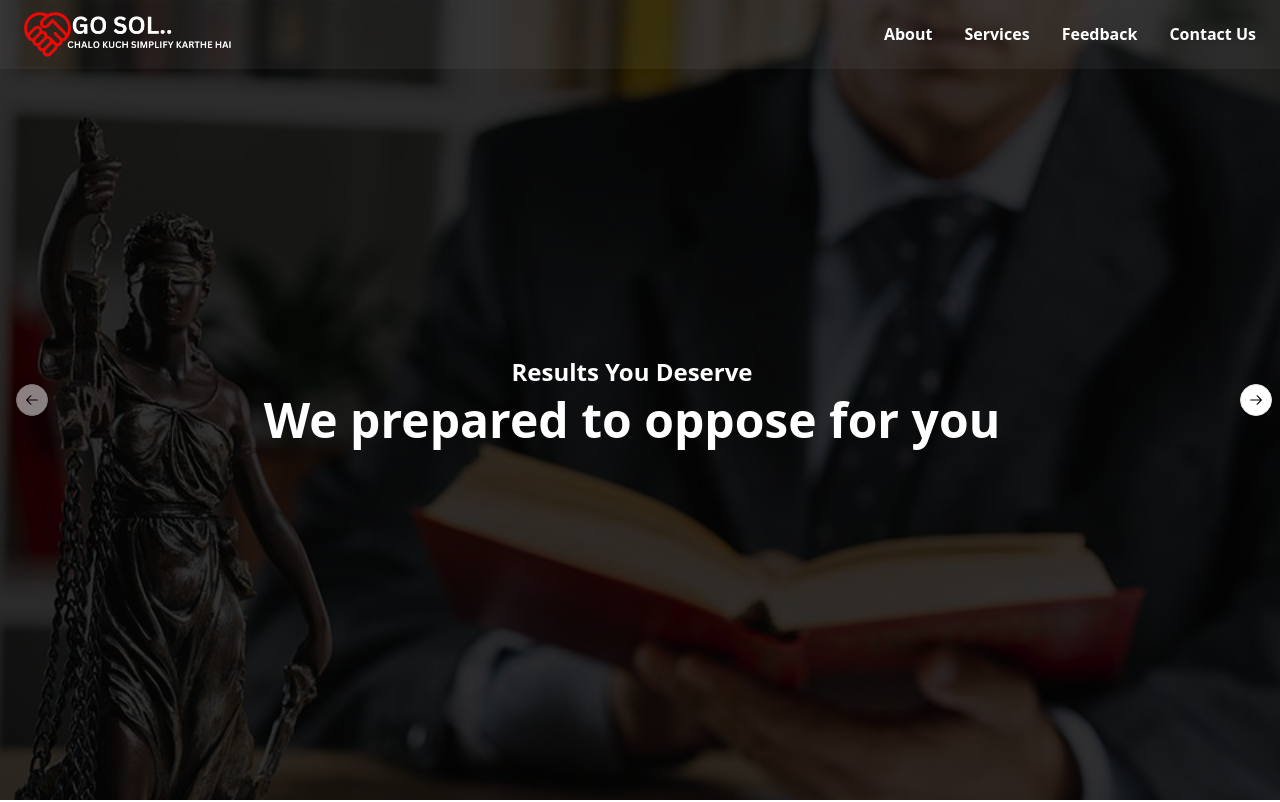
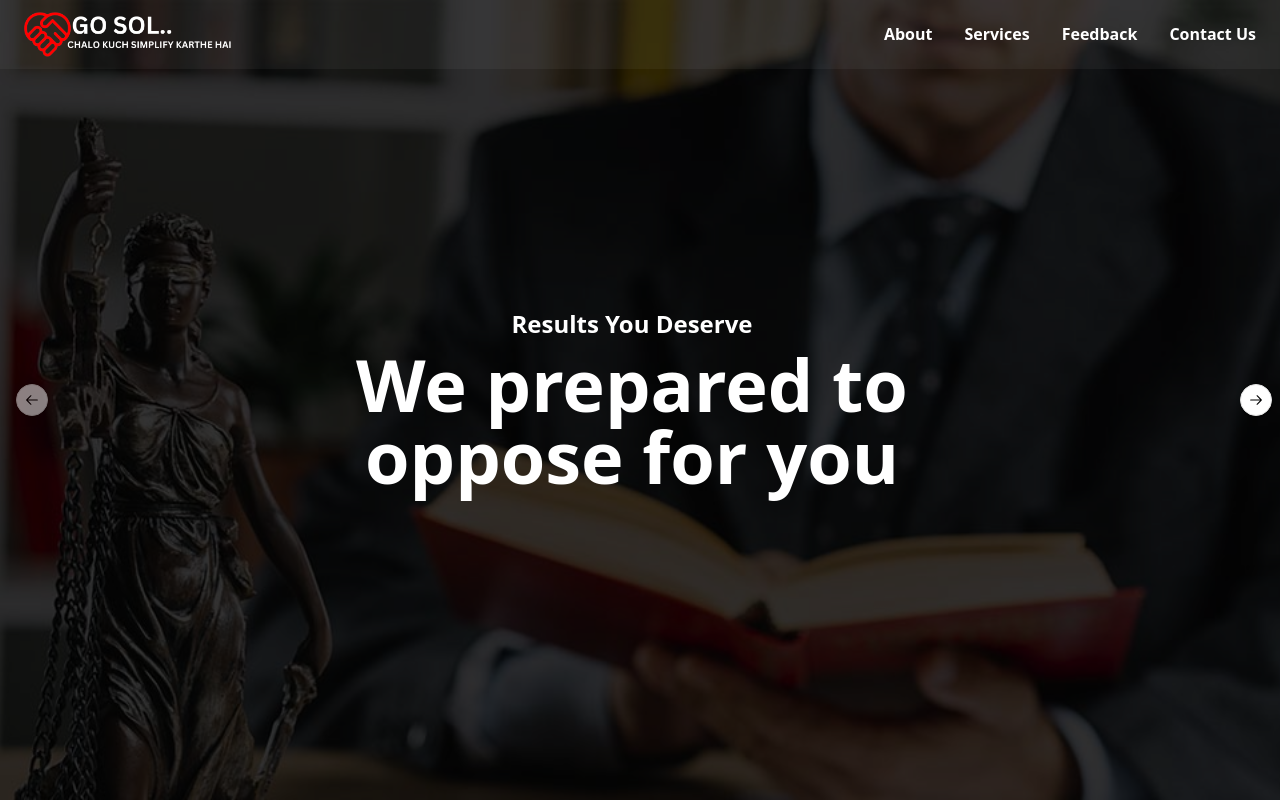
Before and after one commit to bhanudova02/lawyer-portfolio, a React (Vite) app: page / in a window 1280 px wide. Shown: the top 802 px of the page. Built offline with nearby package versions, Linux system fonts and the light colour scheme.

Commit message:
text size changes added

```diff
--- a/src/components/Slider.jsx
+++ b/src/components/Slider.jsx
@@ -12,7 +12,7 @@ export function Slider() {
                             <div className="absolute top-1/2 left-1/2 -translate-x-1/2 -translate-y-1/2 text-center">
                                 <div className="w-[19.5rem] md:w-[35rem] lg:w-[50rem] ">
                                     <h3 className="text-white font-bold text-lg md:text-2xl">{data.title}</h3>
-                                    <p className="text-white text-3xl md:text-5xl font-bold mt-2">{data.description}</p>
+                                    <p className="text-white text-3xl md:text-7xl font-bold mt-2">{data.description}</p>
                                 </div>
                             </div>
                         </div>
```
